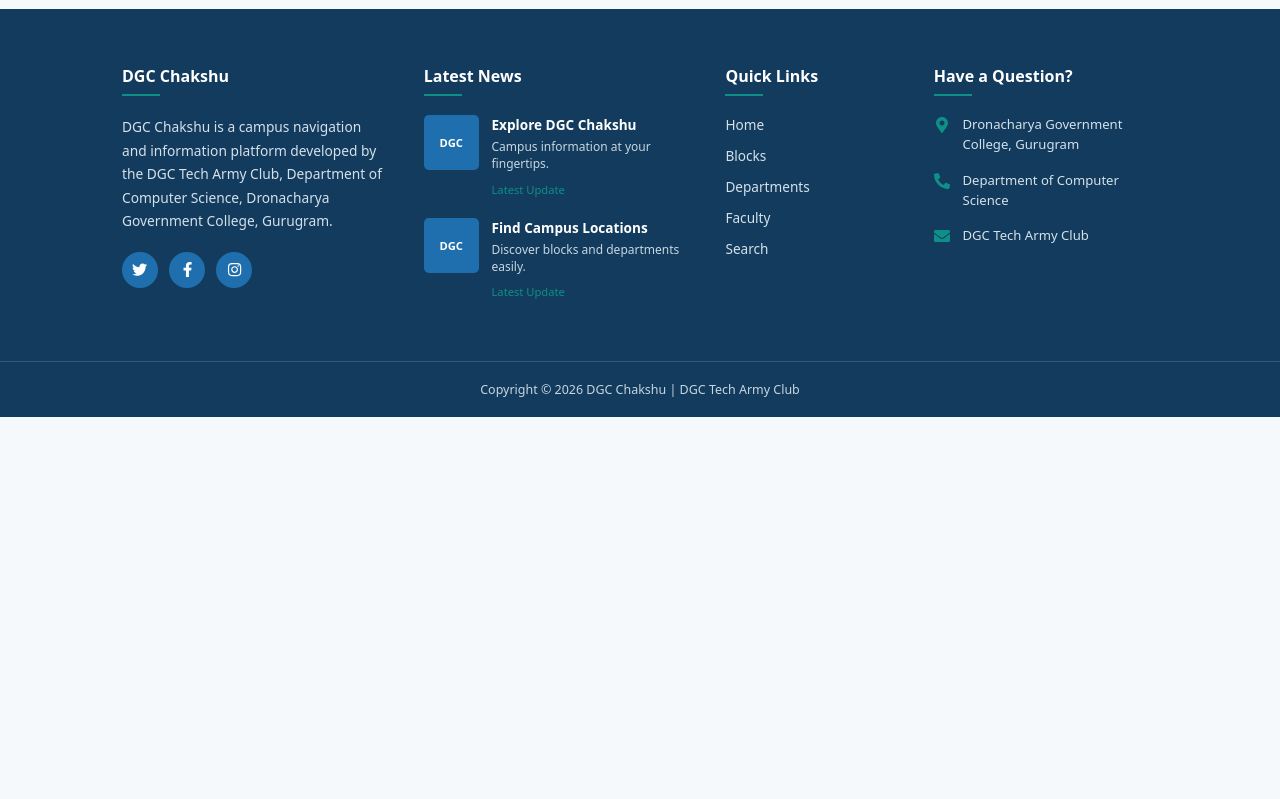
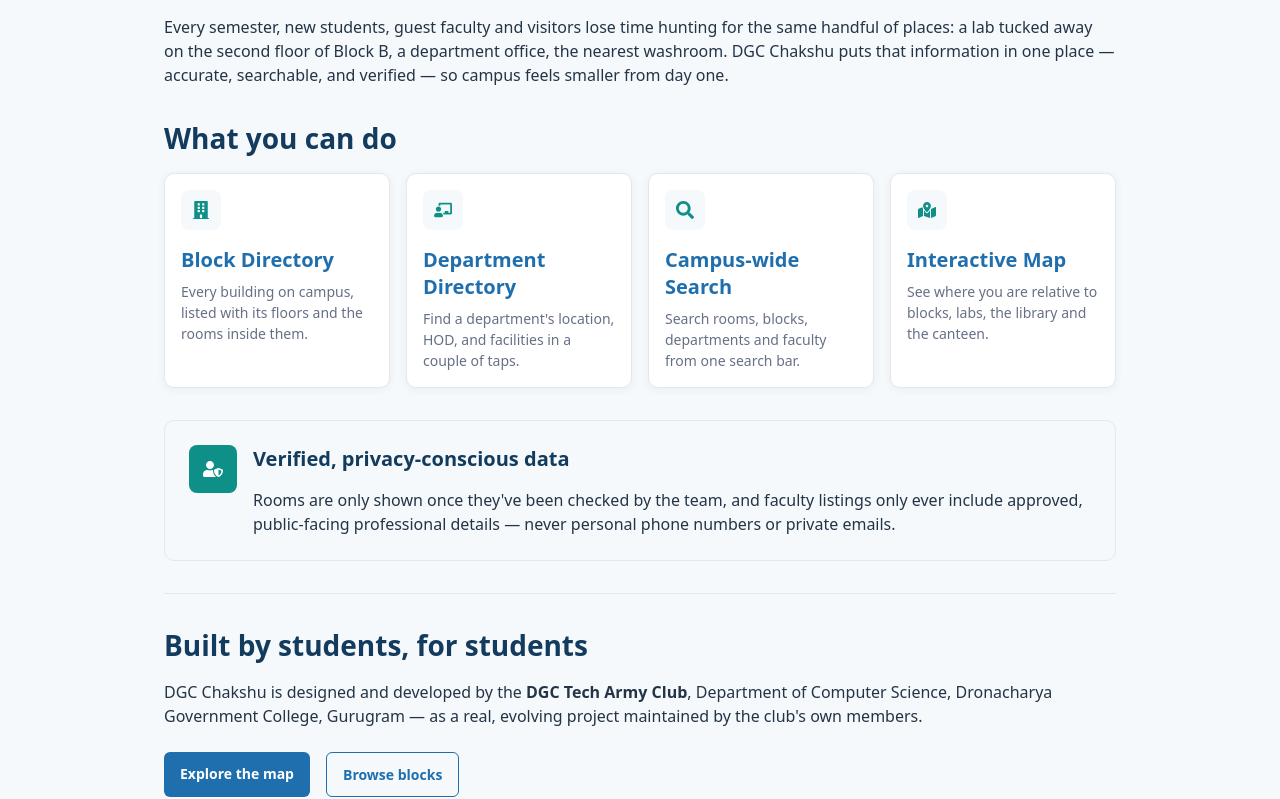
Before and after one commit to doracoderr/dgc-chakshu, a React (Vite) app in the folder client/: page /about in a window 1280 px wide. Shown: the part 383-1182 px from the top of the page. Before the commit the page ends 800 px from the top, so only its background shows below. Built offline with nearby package versions, Linux system fonts and the light colour scheme; no server answers; the HTML template or start-up script is replaced by a standard one.

Commit message:
feat: add About page with content and styling

```diff
--- /dev/null
+++ b/client/src/pages/About.jsx
@@ -0,0 +1,105 @@
+import { Link } from 'react-router-dom';
+import {
+  FaMapMarkedAlt,
+  FaBuilding,
+  FaChalkboardTeacher,
+  FaSearch,
+  FaUserShield,
+} from 'react-icons/fa';
+
+const features = [
+  {
+    icon: <FaBuilding />,
+    title: 'Block Directory',
+    text: 'Every building on campus, listed with its floors and the rooms inside them.',
+  },
+  {
+    icon: <FaChalkboardTeacher />,
+    title: 'Department Directory',
+    text: "Find a department's location, HOD, and facilities in a couple of taps.",
+  },
+  {
+    icon: <FaSearch />,
+    title: 'Campus-wide Search',
+    text: 'Search rooms, blocks, departments and faculty from one search bar.',
+  },
+  {
+    icon: <FaMapMarkedAlt />,
+    title: 'Interactive Map',
+    text: 'See where you are relative to blocks, labs, the library and the canteen.',
+  },
+];
+
+export default function About() {
+  return (
+    <div className="page about-page">
+      <section className="about-hero">
+        <span className="tagline">See. Find. Navigate.</span>
+        <h1>About DGC Chakshu</h1>
+        <p className="subtitle">
+          A digital campus navigation and information platform built for
+          Dronacharya Government College, Gurugram — so no one has to
+          wander a hallway looking for a room number again.
+        </p>
+      </section>
+
+      <section className="about-section">
+        <h2>Why it exists</h2>
+        <p>
+          Every semester, new students, guest faculty and visitors lose
+          time hunting for the same handful of places: a lab tucked away
+          on the second floor of Block B, a department office, the
+          nearest washroom. DGC Chakshu puts that information in one
+          place — accurate, searchable, and verified — so campus feels
+          smaller from day one.
+        </p>
+      </section>
+
+      <section className="about-section">
+        <h2>What you can do</h2>
+        <div className="about-feature-grid">
+          {features.map((f) => (
+            <div className="about-feature-card" key={f.title}>
+              <div className="about-feature-icon">{f.icon}</div>
+              <h3>{f.title}</h3>
+              <p>{f.text}</p>
+            </div>
+          ))}
+        </div>
+      </section>
+
+      <section className="about-section about-trust">
+        <div className="about-trust-icon">
+          <FaUserShield />
+        </div>
+        <div>
+          <h2>Verified, privacy-conscious data</h2>
+          <p>
+            Rooms are only shown once they've been checked by the team,
+            and faculty listings only ever include approved,
+            public-facing professional details — never personal phone
+            numbers or private emails.
+          </p>
+        </div>
+      </section>
+
+      <section className="about-section about-team">
+        <h2>Built by students, for students</h2>
+        <p>
+          DGC Chakshu is designed and developed by the{' '}
+          <strong>DGC Tech Army Club</strong>, Department of Computer
+          Science, Dronacharya Government College, Gurugram — as a
+          real, evolving project maintained by the club's own members.
+        </p>
+        <div className="about-cta">
+          <Link to="/map" className="btn-primary">
+            Explore the map
+          </Link>
+          <Link to="/blocks" className="btn-secondary">
+            Browse blocks
+          </Link>
+        </div>
+      </section>
+    </div>
+  );
+}
--- a/client/src/routes/AppRoutes.jsx
+++ b/client/src/routes/AppRoutes.jsx
@@ -1,5 +1,6 @@
 import { Routes, Route } from 'react-router-dom';
 import Home from '../pages/Home';
+import About from '../pages/About';
 import BlockDirectory from '../pages/BlockDirectory';
 import DepartmentDirectory from '../pages/DepartmentDirectory';
 import FacultyDirectory from '../pages/FacultyDirectory';
@@ -11,6 +12,7 @@ export default function AppRoutes() {
   return (
     <Routes>
       <Route path="/" element={<Home />} />
+      <Route path="/about" element={<About />} />
       <Route path="/blocks" element={<BlockDirectory />} />
       <Route path="/departments" element={<DepartmentDirectory />} />
       <Route path="/faculty" element={<FacultyDirectory />} />
--- a/client/src/styles/index.css
+++ b/client/src/styles/index.css
@@ -366,6 +366,182 @@ main {
 
 
 /* =========================
+   ABOUT PAGE
+   ========================= */
+
+.about-page {
+  text-align: left;
+}
+
+.about-hero {
+  text-align: center;
+  padding-bottom: 32px;
+  border-bottom: 1px solid #E2E8F0;
+}
+
+.about-hero h1 {
+  font-size: 40px;
+  font-weight: 700;
+  color: var(--primary);
+  margin: 16px 0 0;
+}
+
+.about-hero .subtitle {
+  max-width: 620px;
+  margin: 16px auto 0;
+}
+
+.about-section {
+  margin-top: 32px;
+}
+
+.about-section h2 {
+  font-size: 28px;
+  font-weight: 700;
+  color: var(--primary);
+  margin: 0 0 16px;
+}
+
+.about-section p {
+  font-size: 16px;
+  line-height: 1.5;
+  color: var(--text);
+  margin: 0;
+}
+
+.about-feature-grid {
+  display: grid;
+  grid-template-columns: repeat(auto-fill, minmax(220px, 1fr));
+  gap: 16px;
+  margin-top: 16px;
+}
+
+.about-feature-card {
+  background: var(--surface);
+  border: 1px solid #E2E8F0;
+  border-radius: 10px;
+  padding: 16px;
+  box-shadow: 0 2px 8px rgba(18, 59, 93, 0.06);
+  transition: box-shadow 0.2s ease, transform 0.2s ease;
+}
+
+.about-feature-card:hover {
+  box-shadow: 0 4px 14px rgba(18, 59, 93, 0.12);
+  transform: translateY(-2px);
+}
+
+.about-feature-icon {
+  width: 40px;
+  height: 40px;
+  display: flex;
+  align-items: center;
+  justify-content: center;
+  border-radius: 8px;
+  background: var(--bg);
+  color: var(--accent);
+  font-size: 18px;
+  margin-bottom: 16px;
+}
+
+.about-feature-card h3 {
+  font-size: 20px;
+  font-weight: 600;
+  color: var(--secondary);
+  margin: 0 0 8px;
+}
+
+.about-feature-card p {
+  font-size: 14px;
+  color: var(--muted);
+  margin: 0;
+  line-height: 1.5;
+}
+
+.about-trust {
+  display: flex;
+  align-items: flex-start;
+  gap: 16px;
+  background: var(--bg);
+  border: 1px solid #E2E8F0;
+  border-radius: 10px;
+  padding: 24px;
+}
+
+.about-trust-icon {
+  flex-shrink: 0;
+  width: 48px;
+  height: 48px;
+  display: flex;
+  align-items: center;
+  justify-content: center;
+  border-radius: 8px;
+  background: var(--accent);
+  color: #FFFFFF;
+  font-size: 20px;
+}
+
+.about-trust h2 {
+  font-size: 20px;
+}
+
+.about-trust p {
+  margin-top: 8px;
+}
+
+.about-team {
+  border-top: 1px solid #E2E8F0;
+  padding-top: 32px;
+}
+
+.about-cta {
+  display: flex;
+  gap: 16px;
+  margin-top: 24px;
+  flex-wrap: wrap;
+}
+
+.btn-primary,
+.btn-secondary {
+  display: inline-block;
+  padding: 12px 16px;
+  border-radius: 6px;
+  font-size: 14px;
+  font-weight: 600;
+  text-decoration: none;
+  transition: filter 0.2s ease, background 0.2s ease;
+}
+
+.btn-primary {
+  background: var(--secondary);
+  color: #FFFFFF;
+}
+
+.btn-primary:hover {
+  filter: brightness(1.15);
+}
+
+.btn-secondary {
+  background: transparent;
+  color: var(--secondary);
+  border: 1px solid var(--secondary);
+}
+
+.btn-secondary:hover {
+  background: rgba(31, 111, 174, 0.08);
+}
+
+@media (max-width: 600px) {
+  .about-hero h1 {
+    font-size: 28px;
+  }
+
+  .about-trust {
+    flex-direction: column;
+  }
+}
+
+
+/* =========================
    FOOTER
    ========================= */
 
```
